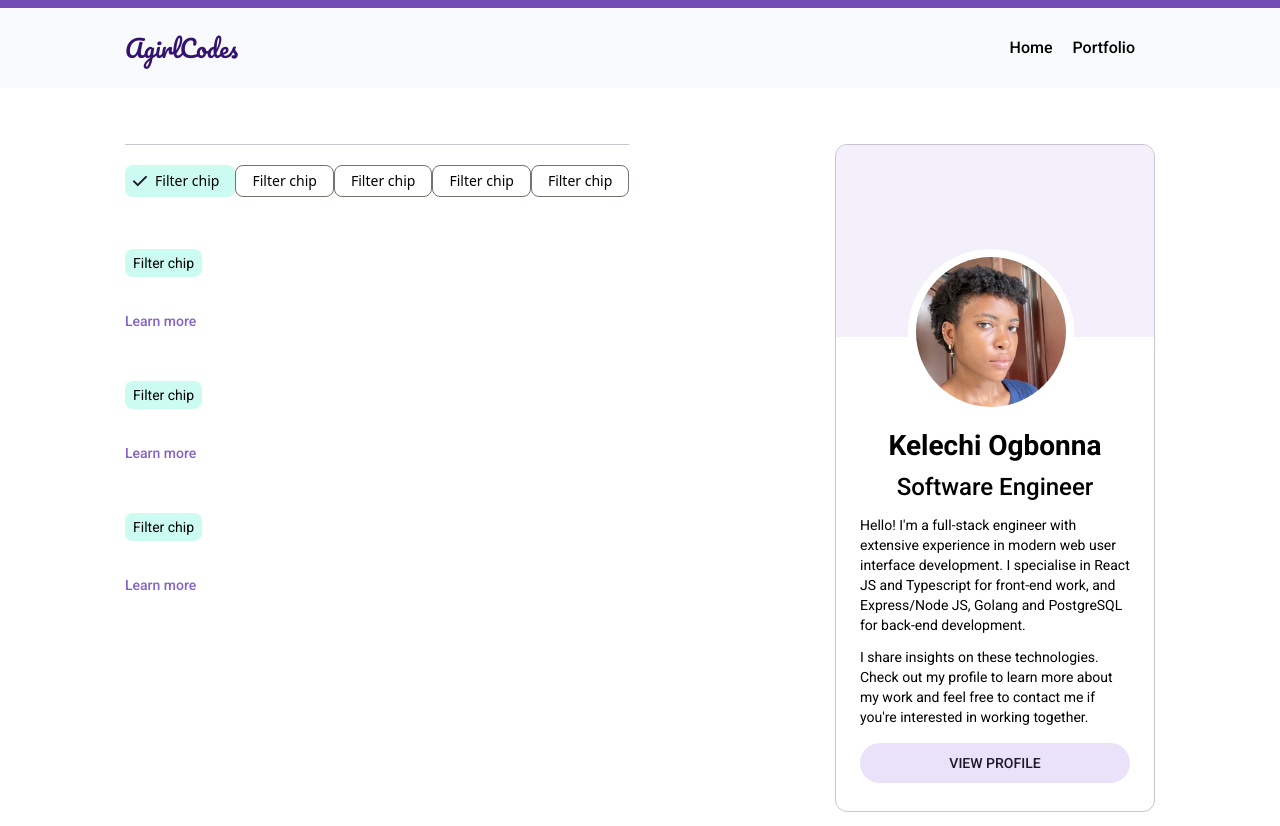
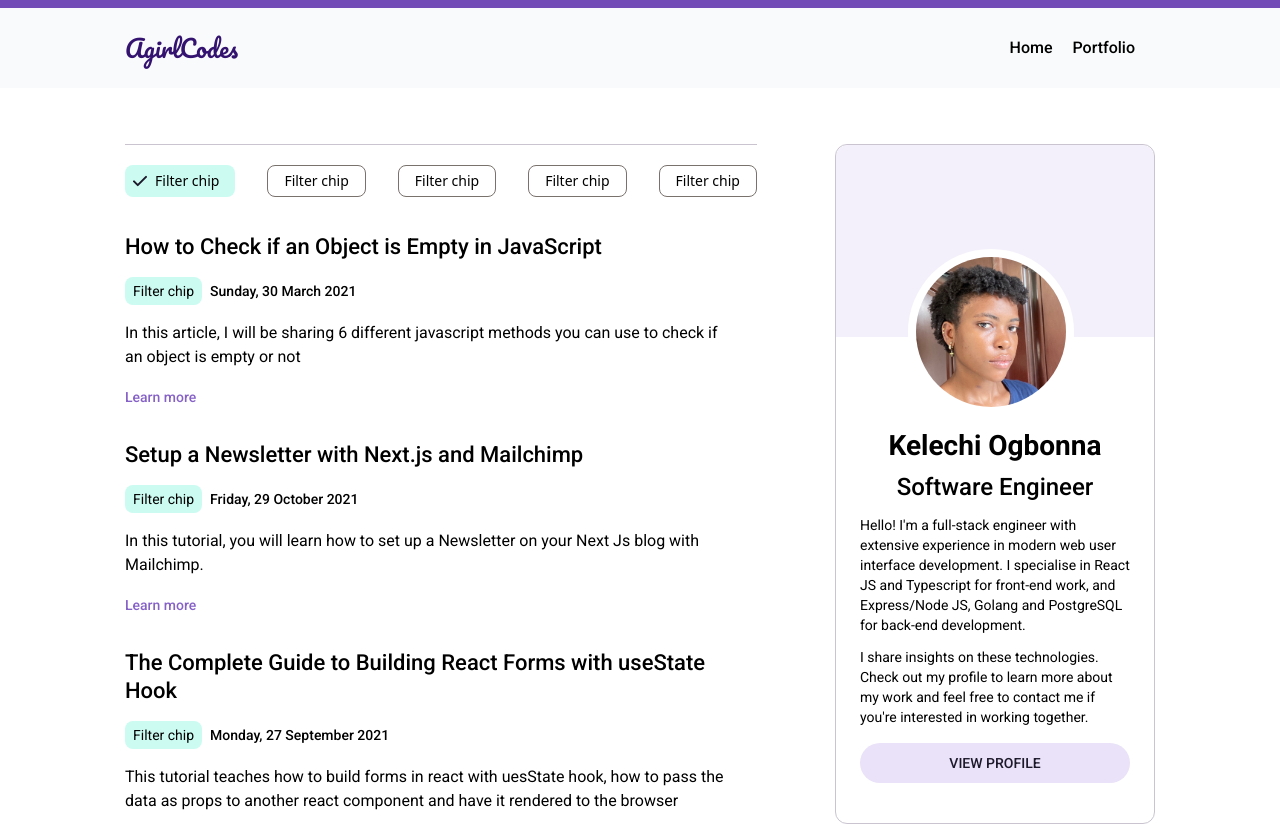
Before and after one commit to Kellswork/agirlcodes.dev, a Next.js app: page / in a window 1280 px wide. Shown: the top 826 px of the page. Built offline with nearby package versions, Linux system fonts and the light colour scheme.

Commit message:
refractor-maincontnt page

```diff
--- a/components/mainContent.tsx
+++ b/components/mainContent.tsx
@@ -1,27 +1,19 @@
 import React from "react";
 import BaseLayout from "./baseLayout";
 import Divider from "./molecules/divider";
-import { BlogPostlistCard, ProfileCard, ProfileCardMobile } from "./molecules/cards";
-import { FilterChipSelected, FilterChipUnselected } from "./molecules/button";
+import { ProfileCard, ProfileCardMobile } from "./molecules/cards";
+import { PostDataProps } from "../utils/util";
+import BlogPostList from "./blogPostList";
 
-const MainContent = () => {
+
+const MainContent = ({allPostsData}: {allPostsData:PostDataProps[]}) => {
+  console.log('posts', allPostsData)
   return (
     <BaseLayout>
       <div className="main-content flex mt-14 mb-8 justify-between md:flex-col-reverse sm:flex-col-reverse">
         <div className="blog-post-list-section">
           <Divider />
-          <div className="codelang-filter-chip flex justify-between w-9/10 my-5 md:w-[90%] sm:flex-wrap">
-            <FilterChipSelected />
-            <FilterChipUnselected />
-            <FilterChipUnselected />
-            <FilterChipUnselected />
-            <FilterChipUnselected />
-          </div>
-          <div className="post-list">
-            <BlogPostlistCard />
-            <BlogPostlistCard />
-            <BlogPostlistCard />
-          </div>
+          <BlogPostList posts={allPostsData} />
         </div>
         <ProfileCard />
         <ProfileCardMobile/>
```
